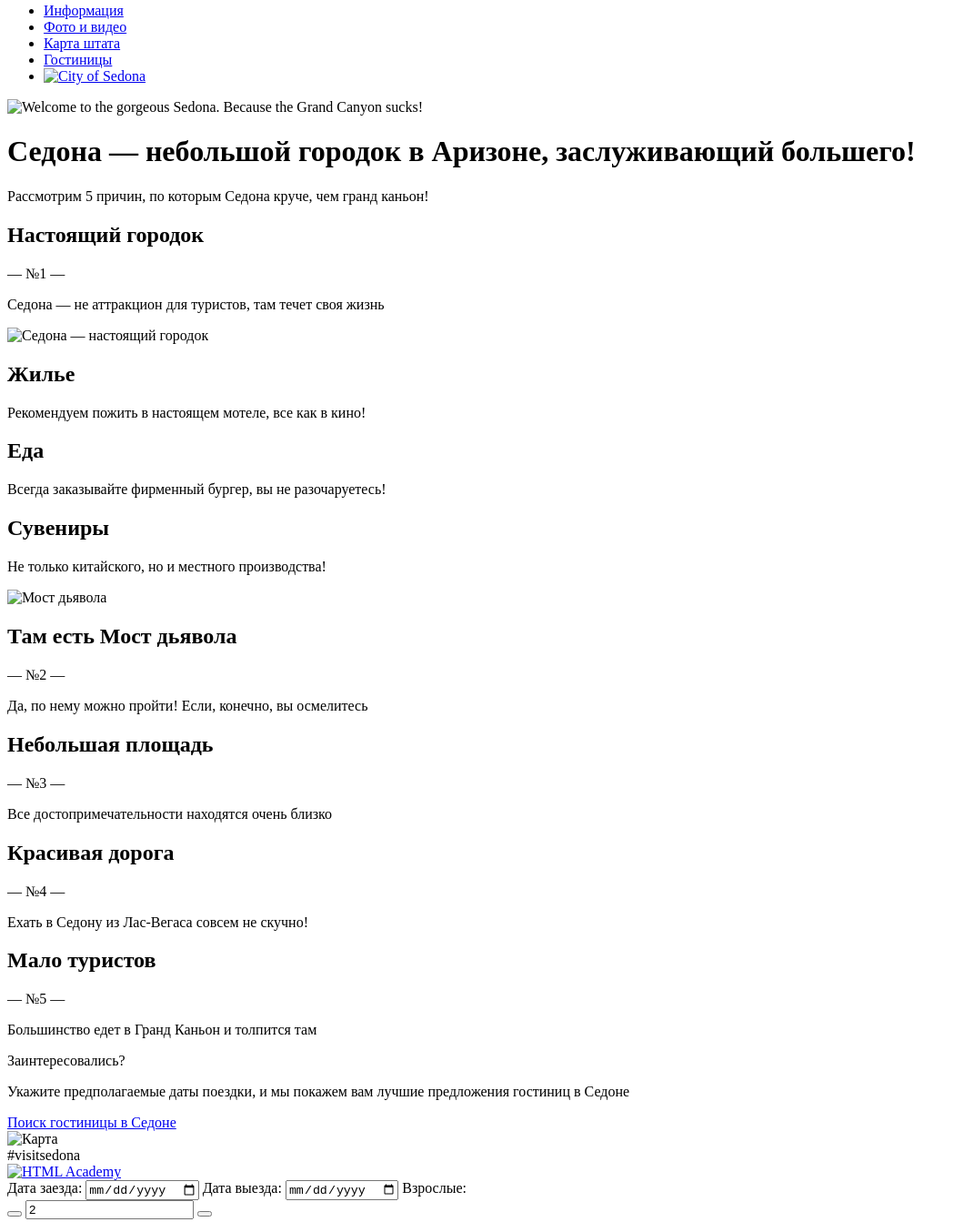
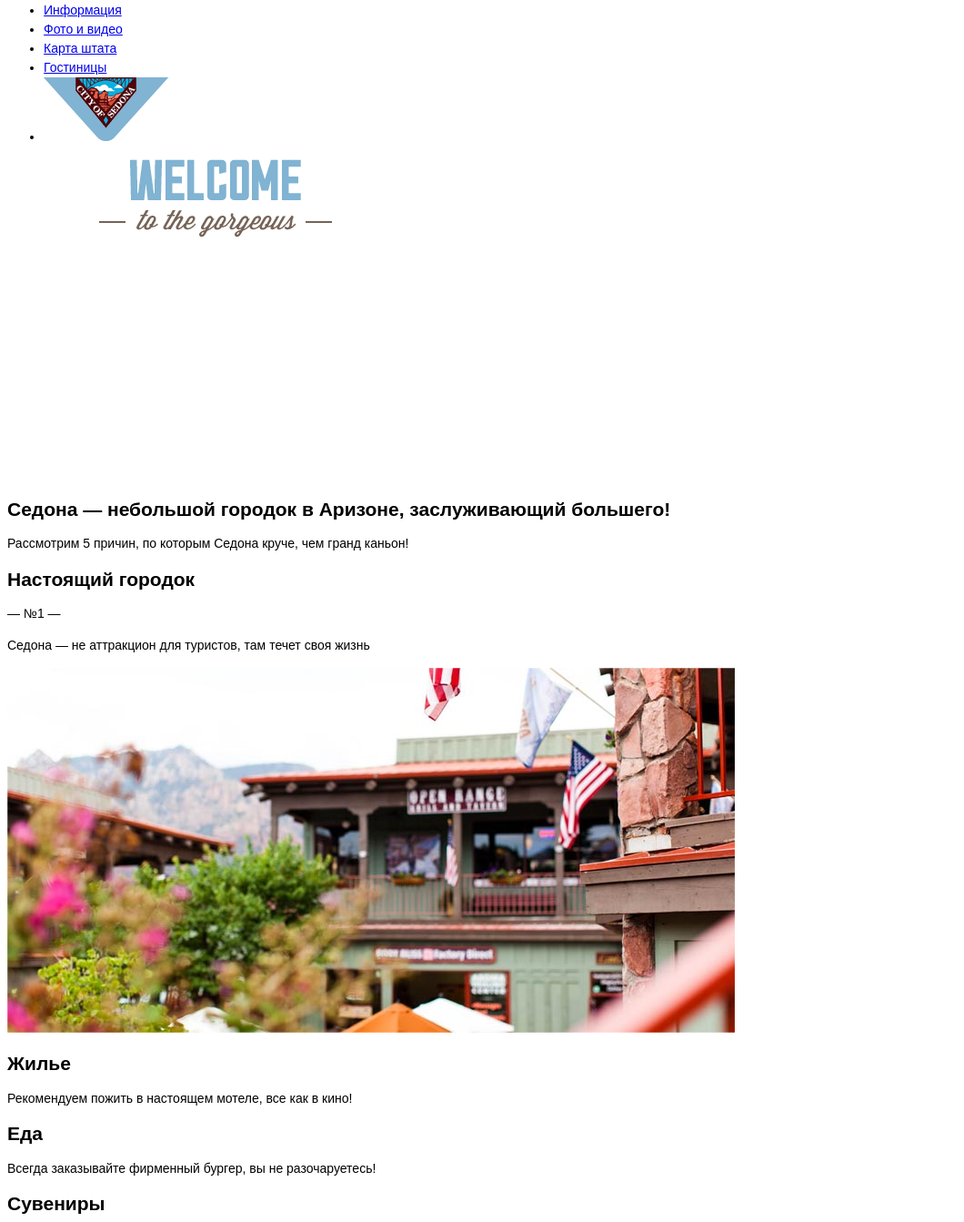
Before and after one commit to Malkey/18616-sedona, a plain HTML site: page index.html in a window 1280 px wide. Shown: the part 13-1356 px from the top of the page at 91% size, without its empty margins (0-1060 px from the left). Drawn offline with Linux system fonts and the light colour scheme.

Commit message:
Изображения и стили подключены к разметке

```diff
--- a/index.html
+++ b/index.html
@@ -3,6 +3,7 @@
   <head>
     <meta charset="utf-8">
     <title>HTML Academy: Седона</title>
+    <link href="css/style.css" rel="stylesheet">
   </head>
   <body>
     <div class="wrapper">
@@ -13,14 +14,14 @@
             <li><a href="#">Фото и видео</a></li>
             <li><a href="#">Карта штата</a></li>
             <li><a href="#">Гостиницы</a></li>
-            <li><a href="/" class="logo"><img src="#" alt="City of Sedona" width="" height=""></a></li>
+            <li><a href="/" class="logo"><img src="img/logo.png" alt="City of Sedona" width="138" height="70"></a></li>
           </ul>
         </nav>
       </header>
 
       <main class="main-content">
         <div class="intro">
-          <img src="#" alt="Welcome to the gorgeous Sedona. Because the Grand Canyon sucks!" width="" height="">
+          <img src="img/welcome.png" alt="Welcome to the gorgeous Sedona. Because the Grand Canyon sucks!" width="458" height="352">
         </div>
 
         <div class="reason-intro">
@@ -35,7 +36,7 @@
             <p>Седона — не аттракцион для туристов, там течет своя жизнь</p>
           </div>
           <div class="reason-img">
-            <img src="#" alt="Седона — настоящий городок" width="" height="">
+            <img src="img/reason_1.jpg" alt="Седона — настоящий городок" width="800" height="401">
           </div>
         </div>
 
@@ -56,7 +57,7 @@
 
         <div class="reason-row">
           <div class="reason-img">
-            <img src="#" alt="Мост дьявола" width="" height="">
+            <img src="img/reason_2.jpg" alt="Мост дьявола" width="800" height="400">
           </div>
           <div class="reason reason_blue">
             <h2>Там есть Мост дьявола</h2>
@@ -98,7 +99,7 @@
         </div>
 
         <div class="map">
-          <img src="#" alt="Карта" width="100%" height="">
+          <img src="img/map.jpg" alt="Карта" width="1200" height="593">
         </div>
       </main>
 
@@ -112,7 +113,7 @@
           <a href="#" class="social-btn social-btn-youtube"></a>
         </div>
         <div class="footer-copyright">
-          <a href="#"><img src="#" alt="HTML Academy" width="" height=""></a>
+          Website by<a href="https://htmlacademy.ru/"><img src="img/htmlacademy.png" alt="HTML Academy" width="113" height="39"></a>
         </div>
       </footer>
     </div>
```
Also changed, not shown: hotels.html (+6 -5 lines).
